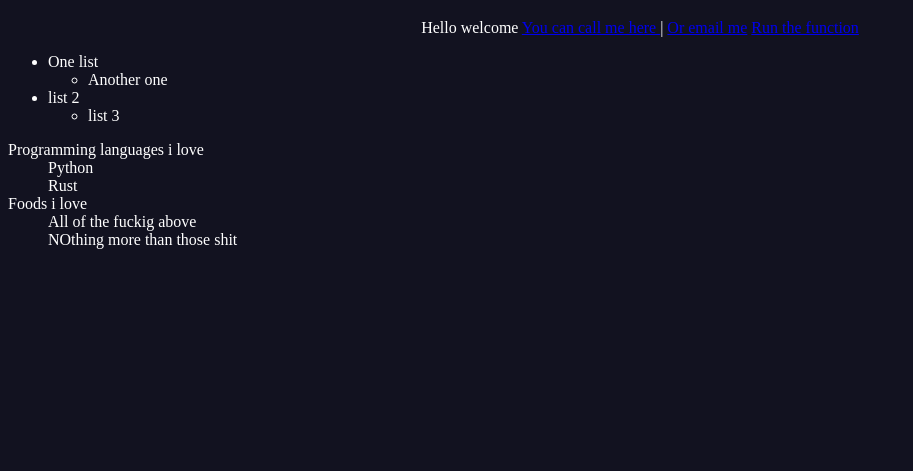
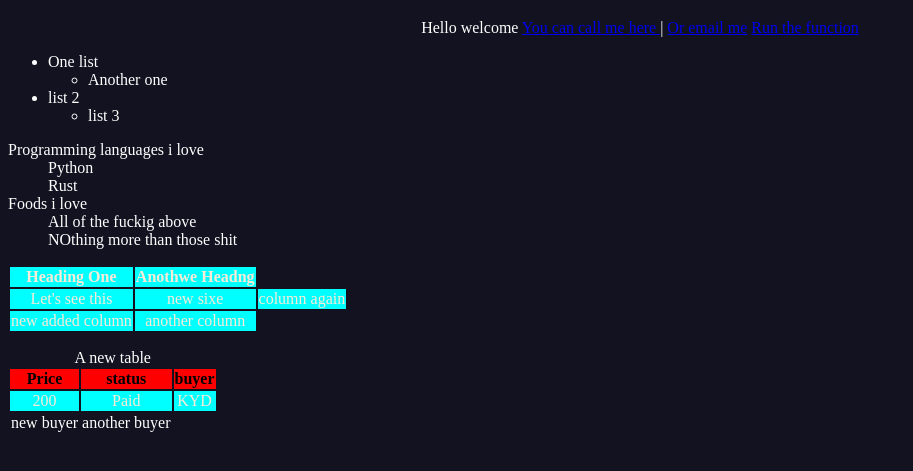
Before and after one commit to kydallaboutlearning/learninghtml, a plain HTML site: page index.html in a window 1280 px wide. Shown: the part 61-532 px from the top of the page, without its empty margins (0-913 px from the left). Drawn offline with Linux system fonts and the light colour scheme.

Commit message:
added some codes

```diff
--- a/index.html
+++ b/index.html
@@ -2,19 +2,7 @@
 <html>
     <head>
         <title>KYD LEARNING HTML</title>
-        <style>
-            body{
-                text-align: center;
-            }
-            div{
-                text-indent: 0cqi;
-                text-align: justify;
-                text-size-adjust: 24px;
-            }
-            div.table_two{
-                text-shadow: 0ex;
-            }
-        </style>
+        <style>@import url('style.css');</style>
     </head>
     <body bgcolor="#12122" face="courier" basefont size="45" text="white" >
         <h1 name="#header1">It's kyd </h1>
@@ -47,6 +35,55 @@
                     <dd>NOthing more than those shit</dd>
             </dl>
         </div>
+        <!-- adding a table -->
+        <table>
+            <tr>
+                <th>Heading One</th>
+                <th>Anothwe Headng</th>
+            </tr>
+            <tr>
+                <td>Let's see this</td>
+                <td>new sixe</td>
+                <td>column again</td>
+            </tr>
+            <tr>
+                <td>new added column</td>
+                <td> another column</td>
+            </tr>
+        </table>
+
+        <!-- adding additional table -->
     </p>
+    <table>
+        <caption> A new table</caption>
+            <thead>
+                <tr>
+                    <th scope="row">Price</th>
+                    <th>status</th>
+                    <th>buyer</th>
+                </tr>
+            </thead>
+            <tbody>
+                <tr>
+                    <td>200</td>
+                    <td>Paid</td>
+                    <td>KYD</td>
+                </tr>
+            </tbody>
+
+            <tfoot>
+                <tr>
+                    <td>
+                        new buyer
+                    </td>
+                    <td>
+                        another buyer
+                    </td>
+                </tr>
+            </tfoot>
+    </table>
+    <script src="site.js"></script>
+    <!-- while to load asynchronously -->
+     <script src="site.js" async></script>
     </body>
 </html>
--- a/style.css
+++ b/style.css
@@ -0,0 +1,25 @@
+body{
+    text-align: center;
+}
+div{
+    text-indent: 0cqi;
+    text-align: justify;
+    text-size-adjust: 24px;
+.table_one{
+    background-color: #123322;
+}
+}
+div.table_two{
+    text-shadow: 0ex;
+}
+thead{
+    color: black;
+    background-color:red ;
+}
+tbody{
+    color:antiquewhite;
+    background-color: aqua;
+}
+caption{
+    text-wrap: pretty;
+}
```
Also changed, not shown: site.js (added).
